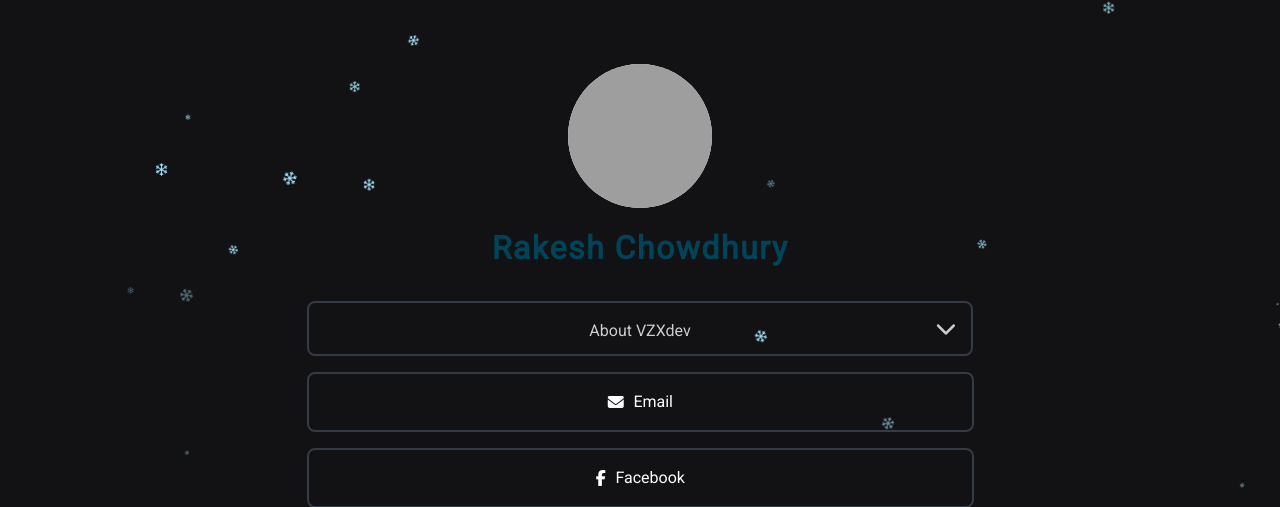
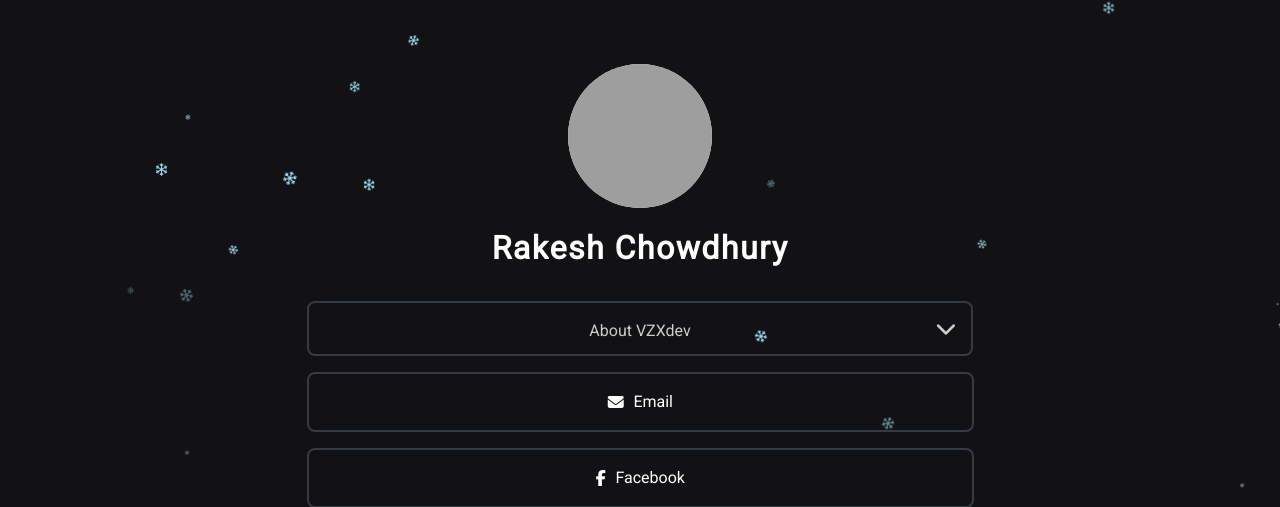
Before and after one commit to VZXdev/quasarSoft, a PHP site: page /about/index.html in a window 1280 px wide. Shown: the part 88-595 px from the top of the page. Run offline with PHP 8.4, Linux system fonts and the light colour scheme; some libraries are stand-ins or nearby versions; grey boxes are pictures that could not be loaded.

Commit message:
Update style.css

```diff
--- a/assets/style/style.css
+++ b/assets/style/style.css
@@ -53,7 +53,7 @@ ul {
   font-size: 2rem;
   letter-spacing: 1.5px;
   font-weight: bold;
-  color: #00445a;
+  color: #ffffff;
 }
 
 /**On load name effect**/
```
